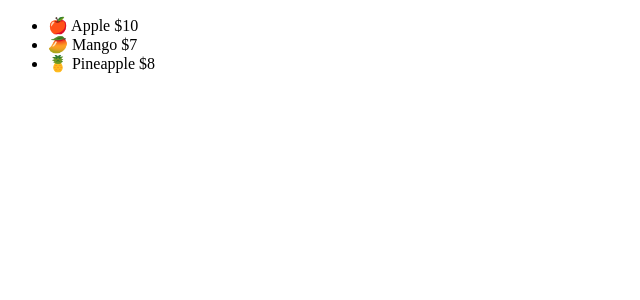
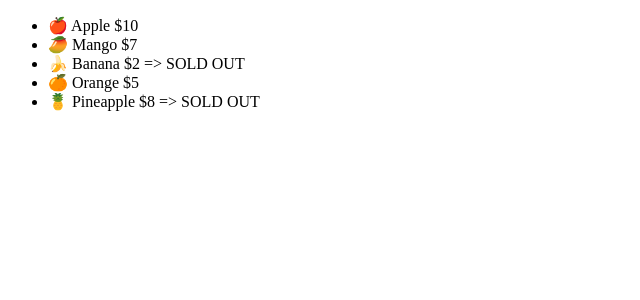
Before and after one commit to AsidyxTheHacker/my-react-app, a React (Vite) app: page / in a window 1280 px wide. Shown: the top 300 px of the page, without its empty margins (0-640 px from the left). Built offline with nearby package versions, Linux system fonts and the light colour scheme.

Commit message:
ternary operators to render conditional lists

```diff
--- a/src/Fruit.jsx
+++ b/src/Fruit.jsx
@@ -1,10 +1,7 @@
-export default function Fruit({ name, price, emoji }) {
+export default function Fruit({ name, price, emoji, soldout }) {
 
-    return(
-        // <li>{emoji} {name} ${price}</li>
-        // <li>{price > 5 ? <h3>{emoji} {name} ${price}</h3> : ""}</li>
-        <>
-            {price > 5 ? <li>{emoji} {name} ${price}</li> : ""}
-        </>
-    )
+    return(<>
+        {/* <li>{emoji} {name} ${price}</li> */}
+        <li>{emoji} {name} ${price} {soldout ? "=> SOLD OUT" : ""}</li>
+    </>)
 };
--- a/src/Fruits.jsx
+++ b/src/Fruits.jsx
@@ -3,11 +3,11 @@ import Fruit from './Fruit'
 export default function Fruits() {
 
     const fruits = [
-        { name: "Apple", price: 10, emoji: "🍎" },
-        { name: "Mango", price: 7, emoji: "🥭" },
-        { name: "Banana", price: 2, emoji: "🍌" },
-        { name: "Orange", price: 5, emoji: "🍊" },
-        { name: "Pineapple", price: 8, emoji: "🍍" },
+        { name: "Apple", price: 10, emoji: "🍎", soldout: false },
+        { name: "Mango", price: 7, emoji: "🥭", soldout: false },
+        { name: "Banana", price: 2, emoji: "🍌", soldout: true },
+        { name: "Orange", price: 5, emoji: "🍊", soldout: false },
+        { name: "Pineapple", price: 8, emoji: "🍍", soldout: true },
     ];
 
     return(
@@ -18,6 +18,7 @@ export default function Fruits() {
             name={f.name}
             price={f.price}
             emoji={f.emoji}
+            soldout={f.soldout}
             />)}
         </ul>
     </div>
```
